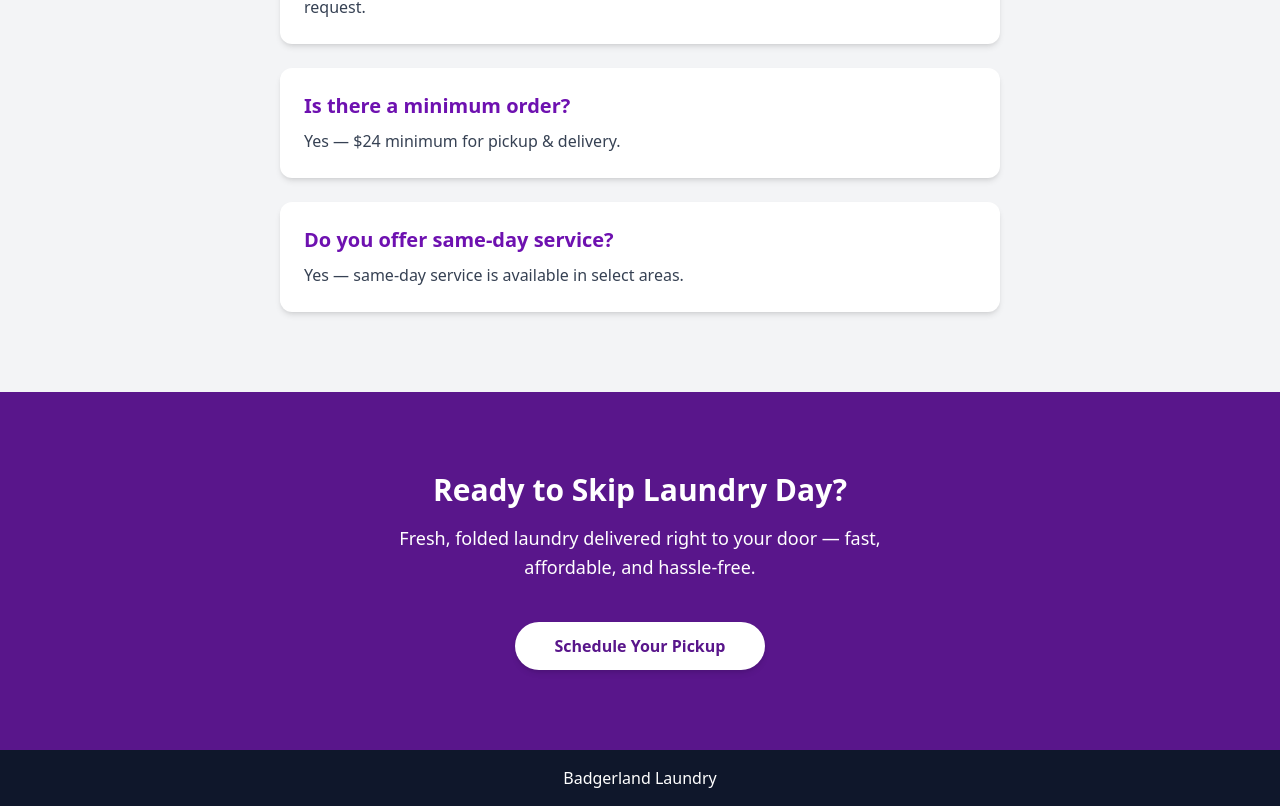
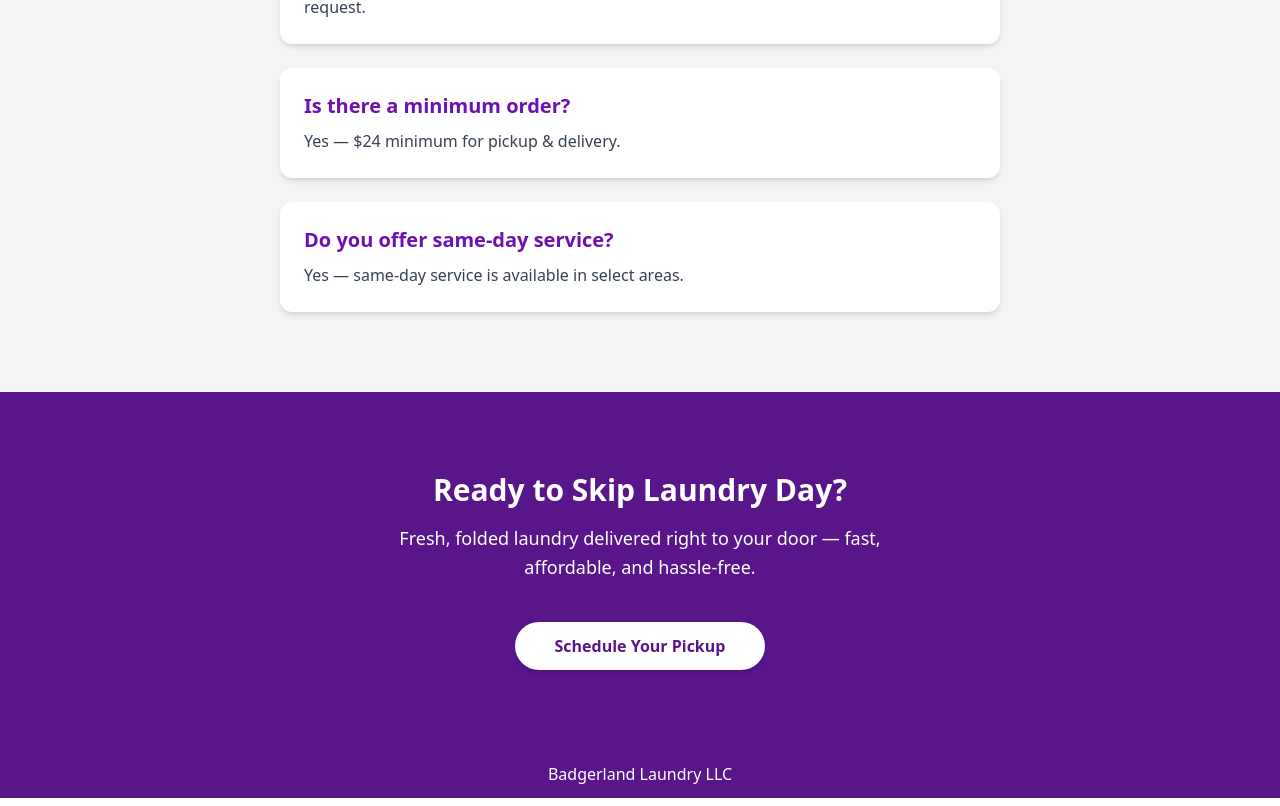
Before and after one commit to Badgerland608/BadgerlandSite, a React (Vite) app: page / in a window 1280 px wide. Shown: the part 4016-4822 px from the top of the page. Built offline with nearby package versions, Linux system fonts and the light colour scheme; no server answers.

Commit message:
change color

```diff
--- a/src/App.jsx
+++ b/src/App.jsx
@@ -212,8 +212,8 @@ function App() {
 
         </Routes>
 
-        <div className="bg-slate-900 text-white text-center py-4">
-          <h2>Badgerland Laundry</h2>
+        <div className="bg-purple-900 text-white text-center py-3">
+          <h2>Badgerland Laundry LLC</h2>
         </div>
 
         {showModal && (
```
